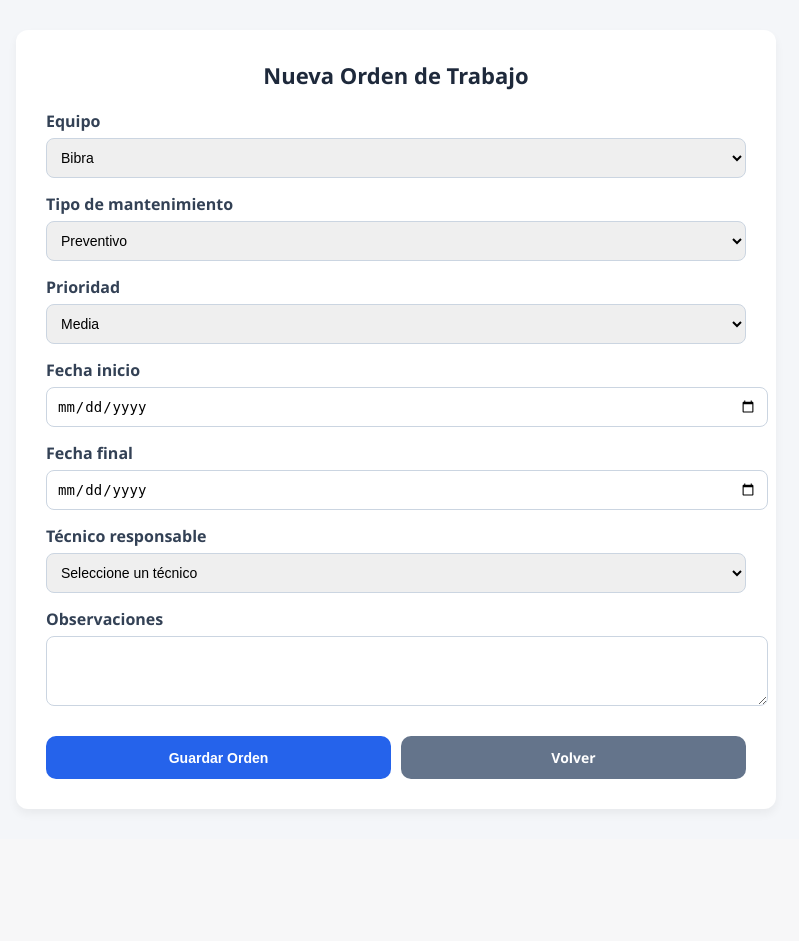
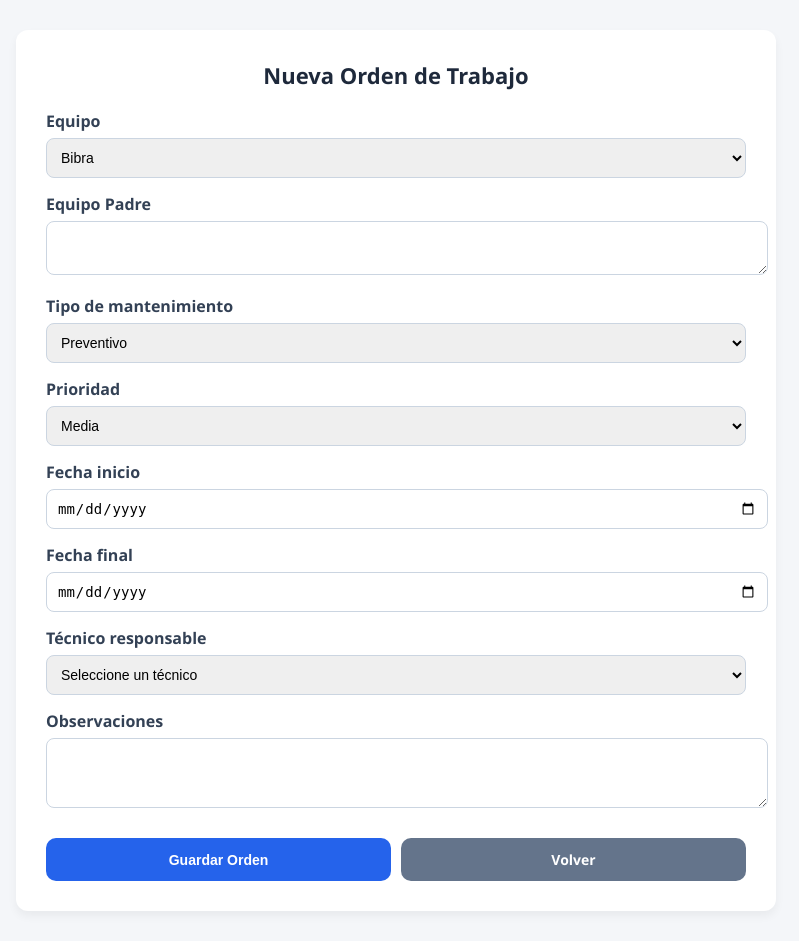
Before and after one commit to cmlayta/CMMS, a Flask app: page /nueva_orden_trabajo in a window 1280 px wide. Shown: the part 60-1001 px from the top of the page, without its empty margins (244-1043 px from the left). Before the commit the page ends 871 px from the top, so only its background shows below. Run offline with Flask 3, Linux system fonts and the light colour scheme; a user stored in the database is signed in; data comes from the database, SQL or seed files in the repository.

Commit message:
Agregar equipo padre

```diff
--- a/app.py
+++ b/app.py
@@ -1119,6 +1119,7 @@ def guardar_orden_trabajo():
     fecha_final = request.form['fecha_final']
     tecnico = request.form['tecnico']
     observaciones = request.form['observaciones']
+    padre = request.form['padre']
 
     numero_ot = generar_numero_ot(now.year, now.month)
 
@@ -1130,8 +1131,8 @@ def guardar_orden_trabajo():
         INSERT INTO ordenes_trabajo
         (numero_ot, equipo_id, tipo_mantenimiento,
          fecha_inicio, fecha_final, tecnico,
-         prioridad, observaciones, estado)
-        VALUES (%s,%s,%s,%s,%s,%s,%s,%s,'Pendiente')
+         prioridad, observaciones, estado, padre)
+        VALUES (%s,%s,%s,%s,%s,%s,%s,%s,'Pendiente', %s)
     """
 
     cur.execute(query, (
@@ -1142,7 +1143,8 @@ def guardar_orden_trabajo():
         fecha_final,
         tecnico,
         prioridad,
-        observaciones
+        observaciones,
+        padre
     ))
 
     con.commit()
--- a/templates/nueva_orden_trabajo.html
+++ b/templates/nueva_orden_trabajo.html
@@ -114,6 +114,8 @@
                     <option value="{{ equipo.id }}">{{ equipo.nombre }}</option>
                 {% endfor %}
             </select>
+            <label>Equipo Padre</label>
+            <textarea name="padre"></textarea>
 
             <label>Tipo de mantenimiento</label>
             <select name="tipo_mantenimiento" required>
```
